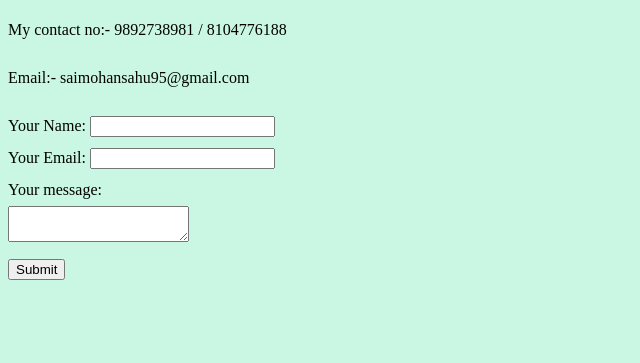
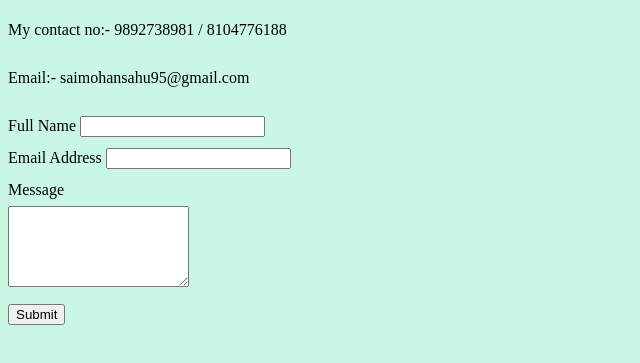
Before and after one commit to Saimohan3196/my-first-site, a plain HTML site: page my contact.html in a window 1280 px wide. Shown: the part 93-456 px from the top of the page, without its empty margins (0-640 px from the left). Drawn offline with Linux system fonts and the light colour scheme.

Commit message:
contact form
responses for contact form updated

```diff
--- a/my contact.html
+++ b/my contact.html
@@ -11,18 +11,19 @@
 	<p>My contact no:- 9892738981 / 8104776188</p>
 	<p>Email:- saimohansahu95@gmail.com</p>
 
-	<form class=" form-size">
-		<label>Your Name:</label>
-		<input type="text" name="" value=""><br>
-		<label>Your Email:</label>
-		<input type="Email" name="" value=""><br>
-		<label>Your message:</label><br>
-		<textarea></textarea><br>
-		<input type="submit" name="">
+	<form action="https://formspree.io/f/mayajjjo" method="post">
+		<label>Full Name</label>
+		<input type="text" name="name" id="full-name" required=""><br>
+		<label>Email Address</label>
+		<input type="email" name="_replyto" id="ssaimohan1996@gmail.com" placeholder="" required=""><br>
+		<label>Message</label><br>
+		<textarea rows="5" name="message" id="message"></textarea><br>
+		<input type="hidden" name="" id="ssaimohan1996@gmail.com">
+
+		<input type="submit" name="Submit">
 
 	</form>
 
 
-
 </body>
 </html>
```
